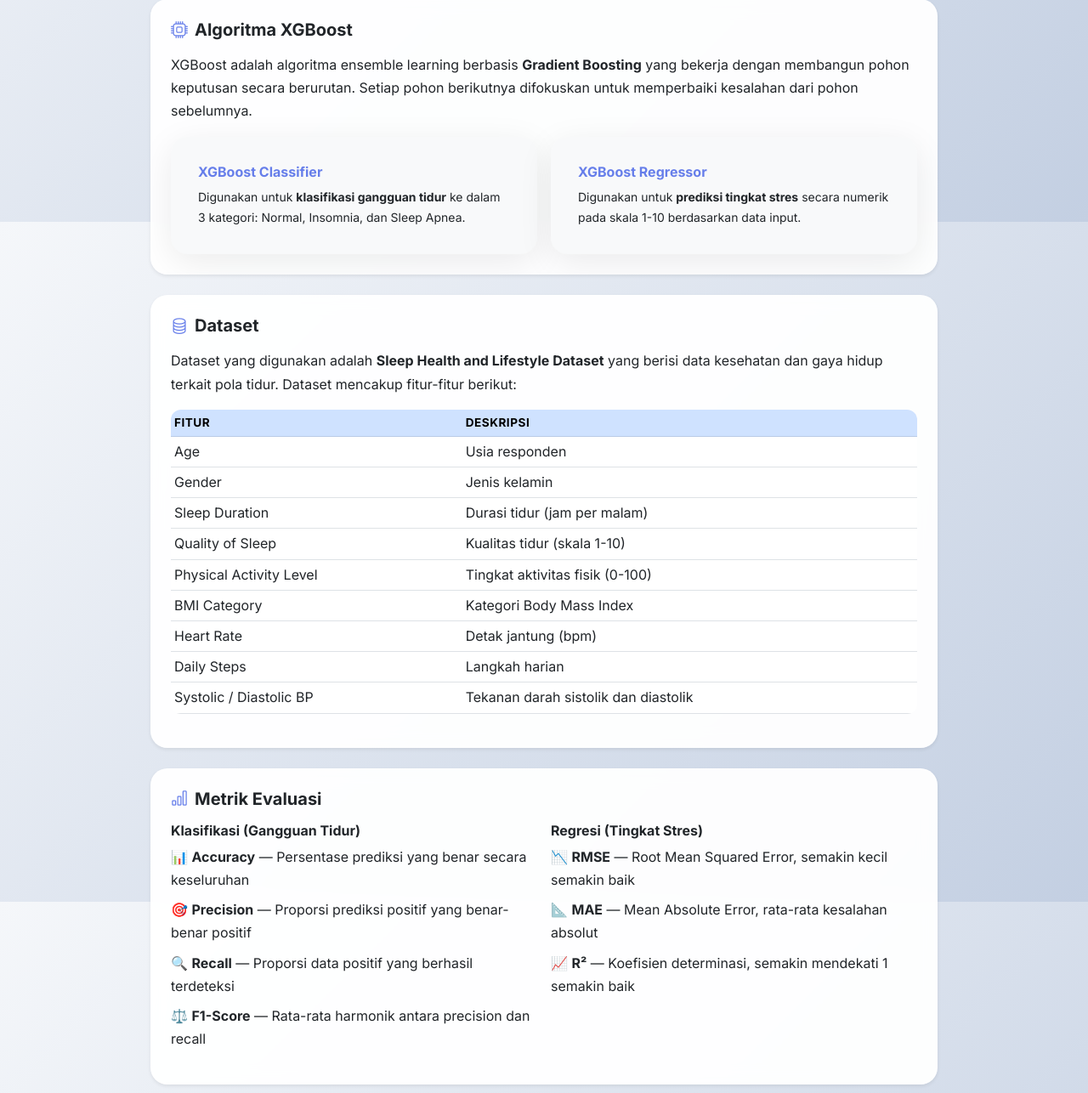
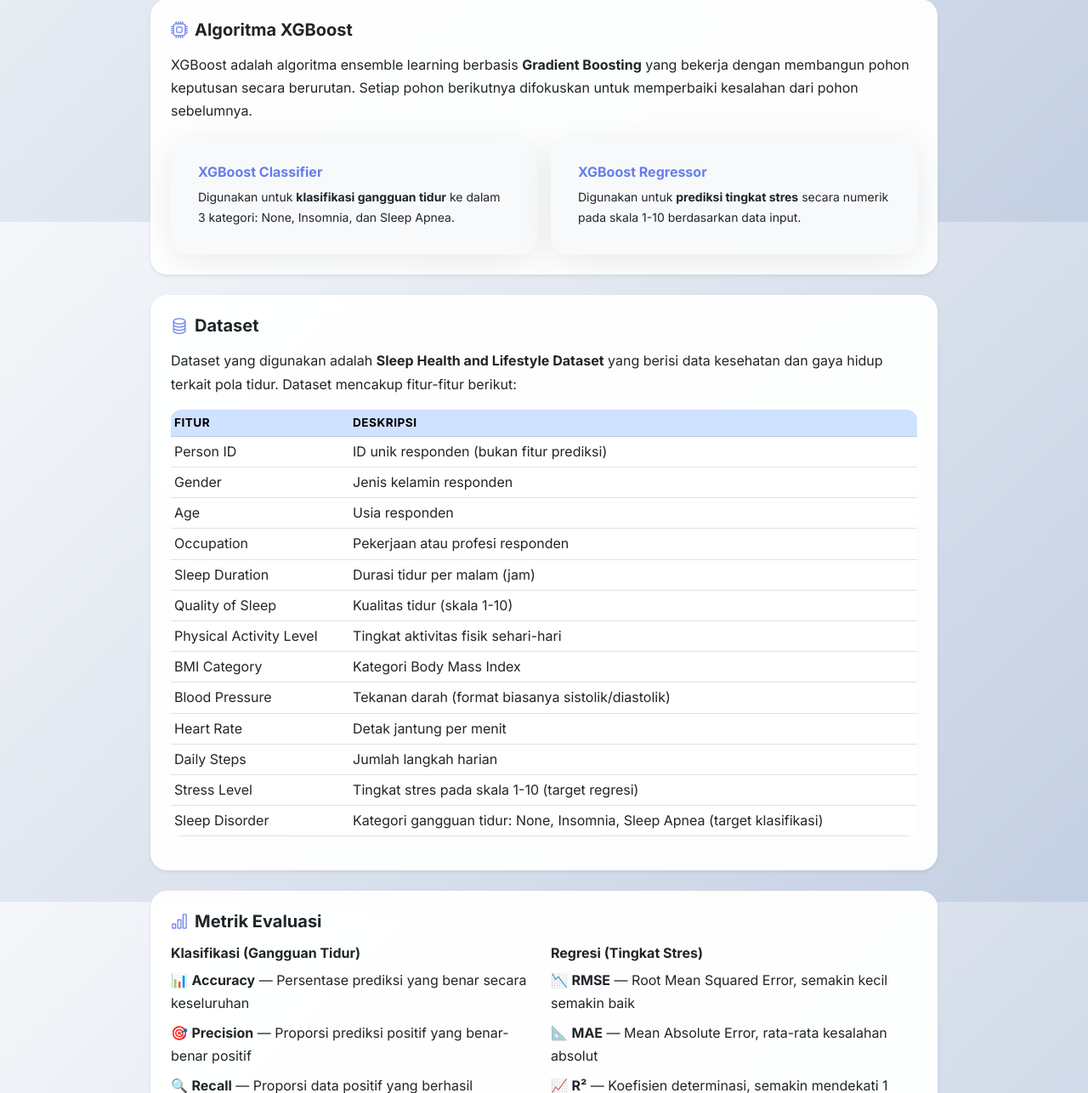
Before and after one commit to alyyraa/sleep_disorder_app_auliya, a Flask app: page /about in a window 1280 px wide. Shown: the part 539-1825 px from the top of the page at 85% size. Run offline with Flask 3, Linux system fonts and the light colour scheme.

Commit message:
Update README and templates, refresh trained XGBoost model artifacts

```diff
--- a/templates/about.html
+++ b/templates/about.html
@@ -42,7 +42,7 @@
               <div class="card bg-light border-0">
                 <div class="card-body">
                   <h6 class="fw-bold text-primary">XGBoost Classifier</h6>
-                  <p class="small mb-0">Digunakan untuk <strong>klasifikasi gangguan tidur</strong> ke dalam 3 kategori: Normal, Insomnia, dan Sleep Apnea.</p>
+                  <p class="small mb-0">Digunakan untuk <strong>klasifikasi gangguan tidur</strong> ke dalam 3 kategori: None, Insomnia, dan Sleep Apnea.</p>
                 </div>
               </div>
             </div>
@@ -75,15 +75,19 @@
                 </tr>
               </thead>
               <tbody>
+                <tr><td>Person ID</td><td>ID unik responden (bukan fitur prediksi)</td></tr>
+                <tr><td>Gender</td><td>Jenis kelamin responden</td></tr>
                 <tr><td>Age</td><td>Usia responden</td></tr>
-                <tr><td>Gender</td><td>Jenis kelamin</td></tr>
-                <tr><td>Sleep Duration</td><td>Durasi tidur (jam per malam)</td></tr>
+                <tr><td>Occupation</td><td>Pekerjaan atau profesi responden</td></tr>
+                <tr><td>Sleep Duration</td><td>Durasi tidur per malam (jam)</td></tr>
                 <tr><td>Quality of Sleep</td><td>Kualitas tidur (skala 1-10)</td></tr>
-                <tr><td>Physical Activity Level</td><td>Tingkat aktivitas fisik (0-100)</td></tr>
+                <tr><td>Physical Activity Level</td><td>Tingkat aktivitas fisik sehari-hari</td></tr>
                 <tr><td>BMI Category</td><td>Kategori Body Mass Index</td></tr>
-                <tr><td>Heart Rate</td><td>Detak jantung (bpm)</td></tr>
-                <tr><td>Daily Steps</td><td>Langkah harian</td></tr>
-                <tr><td>Systolic / Diastolic BP</td><td>Tekanan darah sistolik dan diastolik</td></tr>
+                <tr><td>Blood Pressure</td><td>Tekanan darah (format biasanya sistolik/diastolik)</td></tr>
+                <tr><td>Heart Rate</td><td>Detak jantung per menit</td></tr>
+                <tr><td>Daily Steps</td><td>Jumlah langkah harian</td></tr>
+                <tr><td>Stress Level</td><td>Tingkat stres pada skala 1-10 (target regresi)</td></tr>
+                <tr><td>Sleep Disorder</td><td>Kategori gangguan tidur: None, Insomnia, Sleep Apnea (target klasifikasi)</td></tr>
               </tbody>
             </table>
           </div>
--- a/templates/index.html
+++ b/templates/index.html
@@ -54,7 +54,7 @@
             </div>
           </div>
           <h5 class="card-title fw-bold mb-3">Prediksi Kesehatan Tidur & Stres</h5>
-          <p class="card-text text-muted mb-4">Analisis lengkap gangguan tidur (Normal, Insomnia, Sleep Apnea) dan tingkat stres (1-10) menggunakan algoritma XGBoost berdasarkan data gaya hidup Anda</p>
+          <p class="card-text text-muted mb-4">Analisis lengkap gangguan tidur (None, Insomnia, Sleep Apnea) dan tingkat stres (1-10) menggunakan algoritma XGBoost berdasarkan data gaya hidup Anda</p>
           <a href="/predict" class="btn btn-predict btn-lg w-100">
             <i class="bi bi-clipboard2-pulse me-2"></i>Mulai Prediksi <i class="bi bi-arrow-right ms-2"></i>
           </a>
--- a/templates/predict.html
+++ b/templates/predict.html
@@ -146,7 +146,7 @@
           <h6 class="fw-bold mb-2"><i class="bi bi-info-circle me-2"></i>Tentang Prediksi Ini</h6>
           <p class="mb-0 small">
             Aplikasi ini menggunakan algoritma <strong>XGBoost (Extreme Gradient Boosting)</strong> yang dilatih pada dataset kesehatan tidur.
-            Model XGBoost Classifier digunakan untuk memprediksi <strong>gangguan tidur</strong> (Normal, Insomnia, Sleep Apnea),
+            Model XGBoost Classifier digunakan untuk memprediksi <strong>gangguan tidur</strong> (None, Insomnia, Sleep Apnea),
             sedangkan XGBoost Regressor digunakan untuk memprediksi <strong>tingkat stres</strong> (skala 1-10).
             <span class="text-warning fw-bold">Catatan: Ini adalah alat skrining, bukan diagnosis medis.</span>
           </p>
--- a/templates/train.html
+++ b/templates/train.html
@@ -55,7 +55,7 @@
           <h5 class="mb-0"><i class="bi bi-bullseye me-2"></i>Hasil Klasifikasi — Prediksi Gangguan Tidur</h5>
         </div>
         <div class="card-body p-4">
-          <p class="text-muted mb-4">Metrik evaluasi XGBoost Classifier untuk prediksi gangguan tidur (Normal, Insomnia, Sleep Apnea):</p>
+          <p class="text-muted mb-4">Metrik evaluasi XGBoost Classifier untuk prediksi gangguan tidur (None, Insomnia, Sleep Apnea):</p>
 
           <!-- Metrics Cards -->
           <div class="row g-3 mb-4">
```
Also changed, not shown: README.md, 4 other files.
